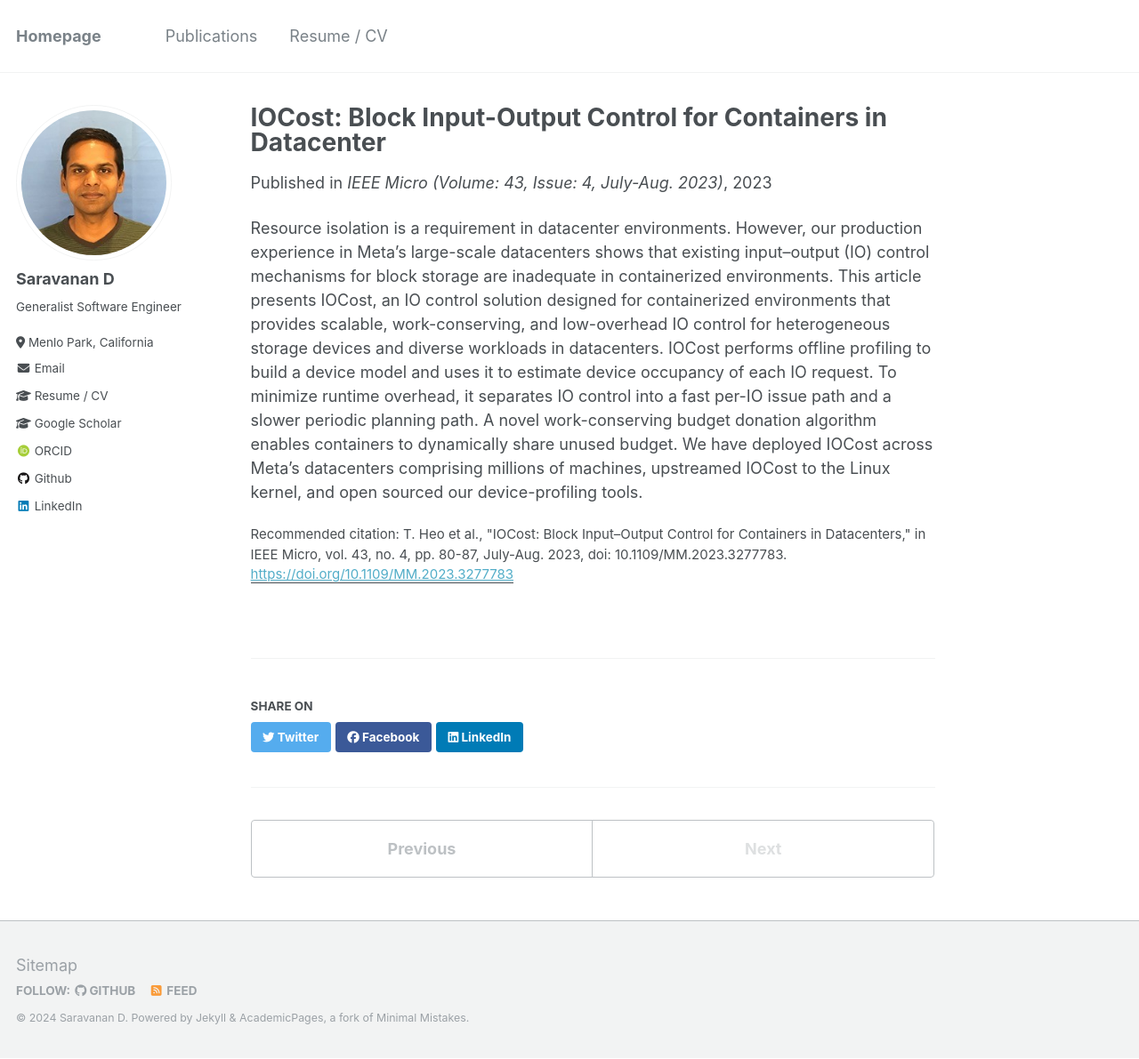
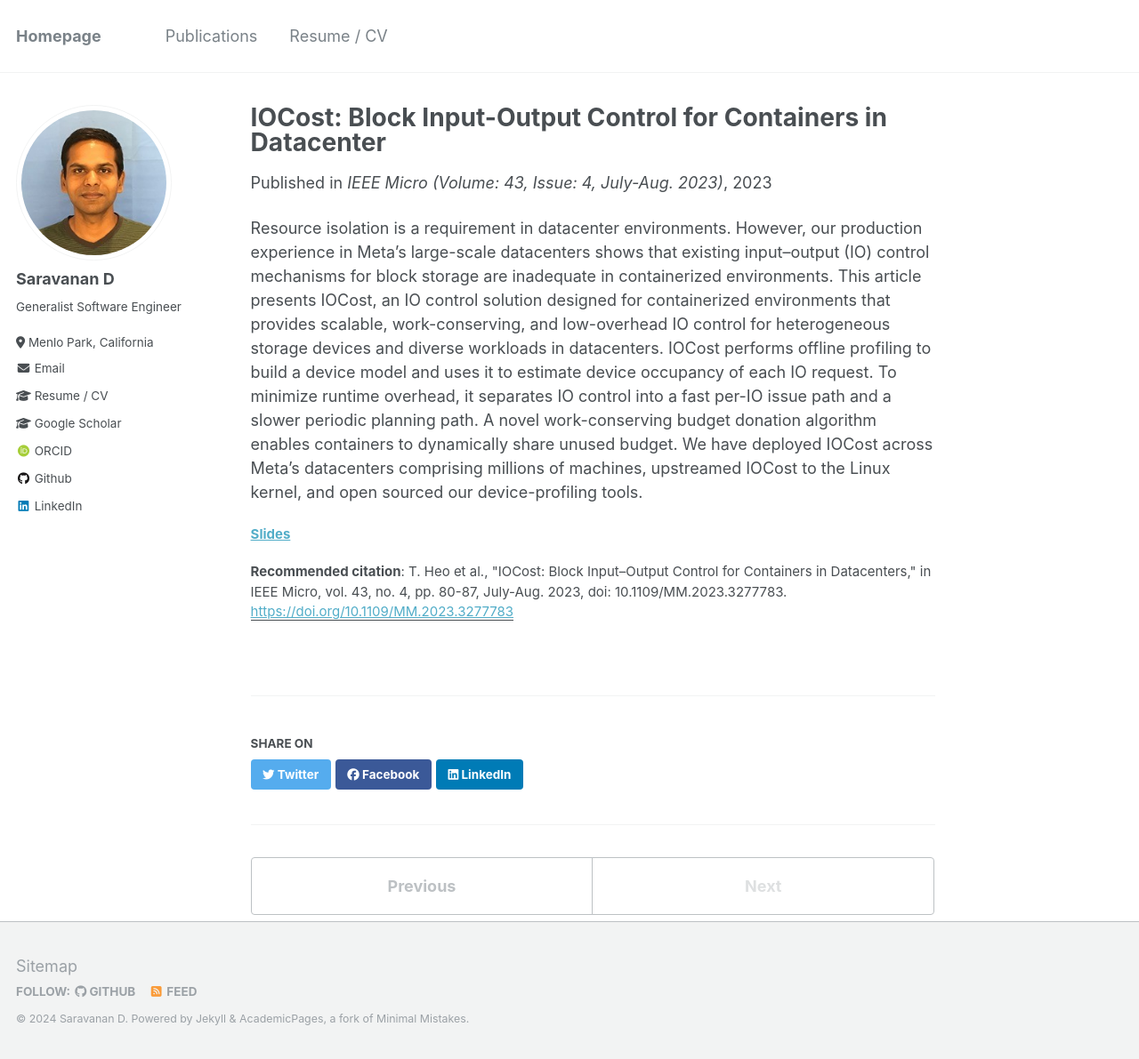
Before and after one commit to saravan2/saravan2.github.io, a Jekyll site: the page built from _publications/2023-05-25-Block-Input-Output.md, in a window 1280 px wide and 1191 px high. Shown: the whole window at 89% size. Built offline with Jekyll 4.4.1, drawn with Linux system fonts in a browser that asks for light colours; some web fonts are replaced.

Commit message:
Added Block-IO Control Slides

```diff
--- a/_includes/archive-single.html
+++ b/_includes/archive-single.html
@@ -51,7 +51,9 @@
     {% elsif post.excerpt and site.read_more == 'enabled' %}
     <p class="archive__item-excerpt" itemprop="description"><p>{{ post.excerpt | markdownify | remove: '<p>' | remove: '</p>' }}<strong><a href="{{ base_path }}{{ post.url }}" rel="permalink"> Read more</a></strong></p></p>
     {% endif %}
-
+    {% if post.slidesurl %}
+    <p><a href="{{ post.slidesurl }}"><b>Slides</b></a></p>
+    {% endif %}
     {% if post.citation and post.paperurl %}
       <p><b>Recommended citation</b> : {{ post.citation }} <a href="{{ post.paperurl }}">{{ post.paperurl }}</a></p>
     {% elsif post.citation %}
--- a/_layouts/single.html
+++ b/_layouts/single.html
@@ -46,11 +46,13 @@ layout: default
 
       <section class="page__content" itemprop="text">
         {{ content }}
-
+        {% if page.slidesurl %}
+        <p style="font-size: smaller"><a href="{{ page.slidesurl }}"><b>Slides</b></a></p>
+        {% endif %}
         {% if page.citation and page.paperurl %}
-          <p style="font-size: smaller">Recommended citation: {{ page.citation }} <a href="{{ page.paperurl }}"><u>{{ page.paperurl }}</u></a></p>
+          <p style="font-size: smaller"><b>Recommended citation</b>:  {{ page.citation }} <a href="{{ page.paperurl }}"><u>{{ page.paperurl }}</u></a></p>
         {% elsif page.citation %}
-          <p style="font-size: smaller">Recommended citation: {{ page.citation }} </p>
+          <p style="font-size: smaller"><b>Recommended citation</b>: {{ page.citation }} </p>
         {% endif %}
 
         {% if page.link %}<div><a href="{{ page.link }}" class="btn">{{ site.data.ui-text[site.locale].ext_link_label | default: "Direct Link" }}</a></div>{% endif %}
--- a/_publications/2023-05-25-Block-Input-Output.md
+++ b/_publications/2023-05-25-Block-Input-Output.md
@@ -6,6 +6,7 @@ excerpt: 'IEEE Micro Top Pick from all of the computer architecture conference p
 date: 2023-05-25
 venue: 'IEEE Micro (Volume: 43, Issue: 4, July-Aug. 2023)'
 paperurl: 'https://doi.org/10.1109/MM.2023.3277783'
+slidesurl: 'https://docs.google.com/presentation/d/e/2PACX-1vQMlDNj7Inzzbj59JCSQsIk8cLeh6SRcI3Z14a9ng4gOO-I2T_Y1p5DH4qpaLxH--_Os9l8AfDRM1Ox/pub?start=false&loop=false&delayms=3000'
 citation: 'T. Heo et al., "IOCost: Block Input–Output Control for Containers in Datacenters," in IEEE Micro, vol. 43, no. 4, pp. 80-87, July-Aug. 2023, doi: 10.1109/MM.2023.3277783.'
 ---
 Resource isolation is a requirement in datacenter environments. However, our production experience in Meta’s large-scale datacenters shows that existing input–output (IO) control mechanisms for block storage are inadequate in containerized environments. This article presents IOCost, an IO control solution designed for containerized environments that provides scalable, work-conserving, and low-overhead IO control for heterogeneous storage devices and diverse workloads in datacenters. IOCost performs offline profiling to build a device model and uses it to estimate device occupancy of each IO request. To minimize runtime overhead, it separates IO control into a fast per-IO issue path and a slower periodic planning path. A novel work-conserving budget donation algorithm enables containers to dynamically share unused budget. We have deployed IOCost across Meta’s datacenters comprising millions of machines, upstreamed IOCost to the Linux kernel, and open sourced our device-profiling tools.
--- a/markdown_generator/publications.py
+++ b/markdown_generator/publications.py
@@ -83,6 +83,9 @@ for row, item in publications.iterrows():
 
     md += "\nvenue: '" + html_escape(item.venue) + "'"
 
+    if len(str(item.slides_url)) > 5:
+        md += "\nslidesurl: '" + item.slides_url + "'"
+
     if len(str(item.paper_url)) > 5:
         md += "\npaperurl: '" + item.paper_url + "'"
 
@@ -91,6 +94,9 @@ for row, item in publications.iterrows():
     md += "\n---"
 
     ## Markdown description for individual page
+
+    if len(str(item.slides_url)) > 5:
+        md += "\n\n<a href='" + item.slides_url + "'>Slides</a>\n"
 
     if len(str(item.paper_url)) > 5:
         md += "\n\n<a href='" + item.paper_url + "'>Download paper here</a>\n"
```
Also changed, not shown: README.md (+1 -1 lines).
